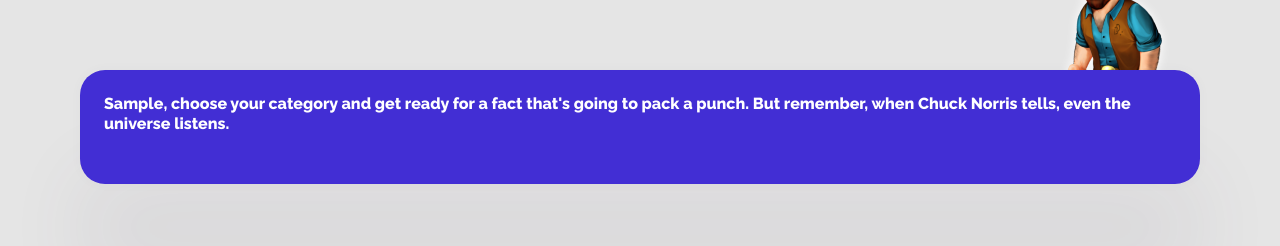
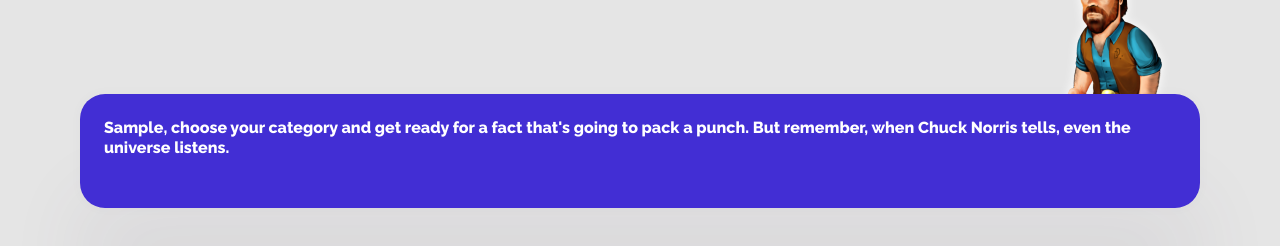
Before and after one commit to anastasiia-nahaiska/chuck_norris, a React (Create React App) app: page /#/auth in a window 1280 px wide. Both pictures are taken after typing "Sample" into the empty fields and a click on the button "Go". Shown: the part 472-718 px from the top of the page. Built offline with nearby package versions, Linux system fonts and the light colour scheme; no server answers.

Commit message:
improved home page styles

```diff
--- a/src/components/Categories/Categories.scss
+++ b/src/components/Categories/Categories.scss
@@ -13,12 +13,7 @@
   padding-top: 16px;
 
   @include onTablet {
-    margin-bottom: 120px;
     padding-top: 60px;
-  }
-
-  @include onDesktop {
-    margin-bottom: 165px;
   }
 
   &__title {
--- a/src/components/Fact/Fact.scss
+++ b/src/components/Fact/Fact.scss
@@ -16,7 +16,7 @@
   }
 
   @include onDesktop {
-    margin-bottom: 144px;
+    margin-bottom: 120px;
   }
 
   &__board {
--- a/src/pages/Home/Home.scss
+++ b/src/pages/Home/Home.scss
@@ -1,6 +1,7 @@
 .home {
   display: flex;
   flex-direction: column;
+  justify-content: space-between;
   min-height: 100vh;
   width: 100%;
 }
```
